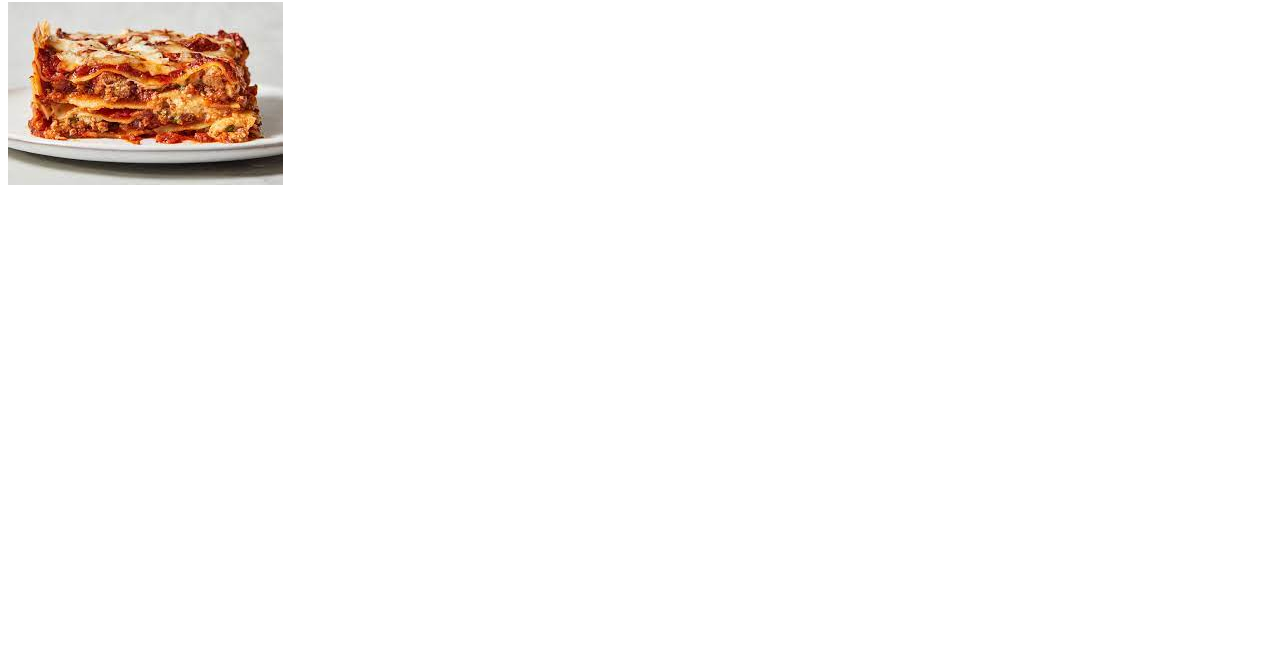
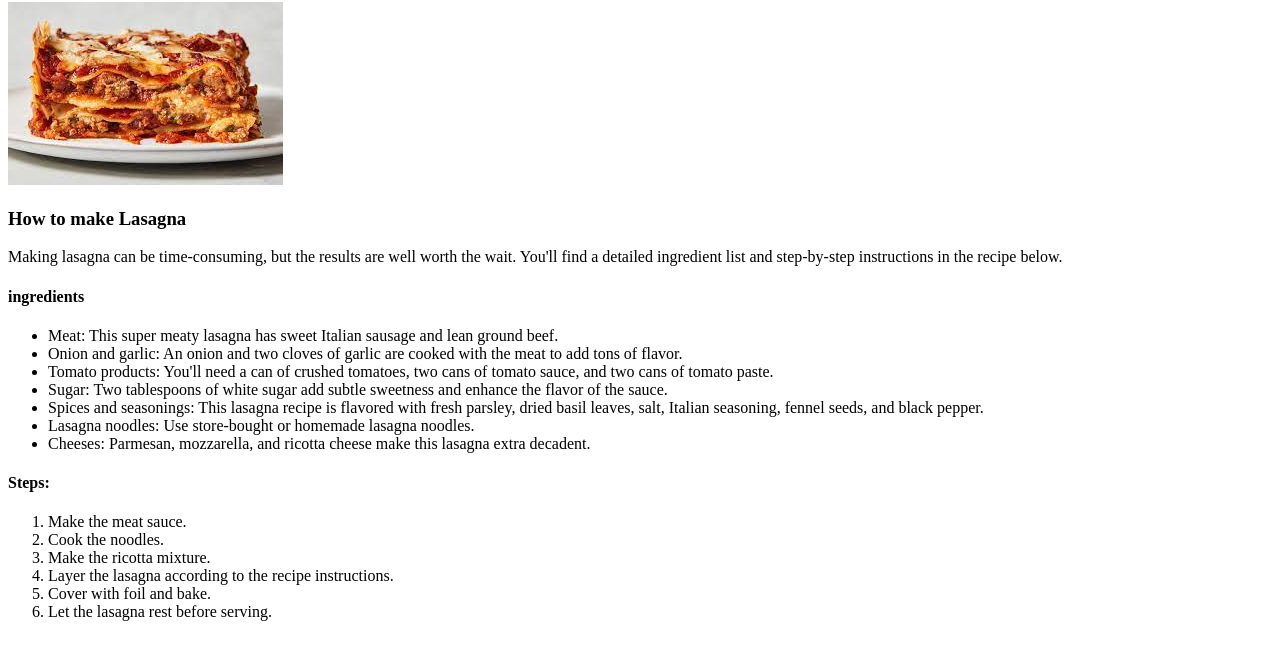
Before and after one commit to fsocietyy13/odin-recipes, a plain HTML site: page recipes/lasagna.html in a window 1280 px wide. Shown: the part 78-738 px from the top of the page. Drawn offline with Linux system fonts and the light colour scheme.

Commit message:
Some mini changes and Completed the Lasagna page

```diff
--- a/recipes/lasagna.html
+++ b/recipes/lasagna.html
@@ -7,6 +7,36 @@
     <body>
         <h1>Lasagna Recipe</h1>
         <img src="images/lasagna.jpeg" alt="A lasagna">
+        <h3> How to make Lasagna</h3>
+
+        <p>Making lasagna can be time-consuming, but the results are well worth the wait. You'll find a detailed ingredient list and step-by-step instructions in the recipe below.</p>
+
+        <h4>ingredients</h4>
+        <ul>
+            <li>Meat: This super meaty lasagna has sweet Italian sausage and lean ground beef.</li>
+            <li>Onion and garlic: An onion and two cloves of garlic are cooked with the meat to add tons of flavor.</li>
+            <li>Tomato products: You'll need a can of crushed tomatoes, two cans of tomato sauce, and two cans of tomato paste.</li>
+            <li>Sugar: Two tablespoons of white sugar add subtle sweetness and enhance the flavor of the sauce.</li>
+            <li>Spices and seasonings: This lasagna recipe is flavored with fresh parsley, dried basil leaves, salt, Italian seasoning, fennel seeds, and black pepper.</li>
+            <li>Lasagna noodles: Use store-bought or homemade lasagna noodles.</li>
+            <li>Cheeses: Parmesan, mozzarella, and ricotta cheese make this lasagna extra decadent.</li>
+        </ul>
+
+        <h4>Steps:</h4>
+            <ol>
+                <li>Make the meat sauce.</li>
+                <li>Cook the noodles.
+                </li>
+                <li>Make the ricotta mixture.
+                </li>
+                <li>Layer the lasagna according to the recipe instructions.
+                </li>
+                <li>Cover with foil and bake.
+                </li>
+                <li>Let the lasagna rest before serving.
+                </li>
+            </ol>
+
 
     </body>
 </html>
```
Also changed, not shown: recipes/pasta.html (indentation only), recipes/schnitzel.html (indentation only). Lines whose indentation alone changed are shown as unchanged.
